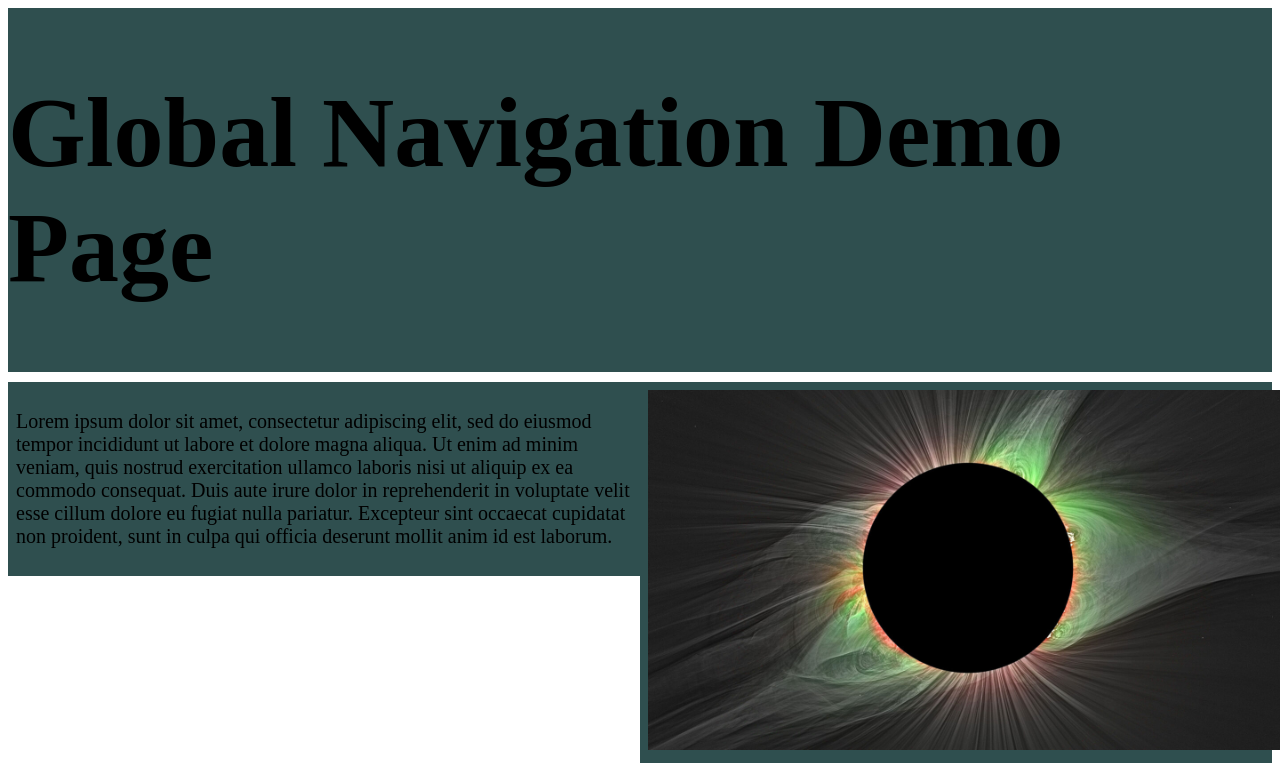
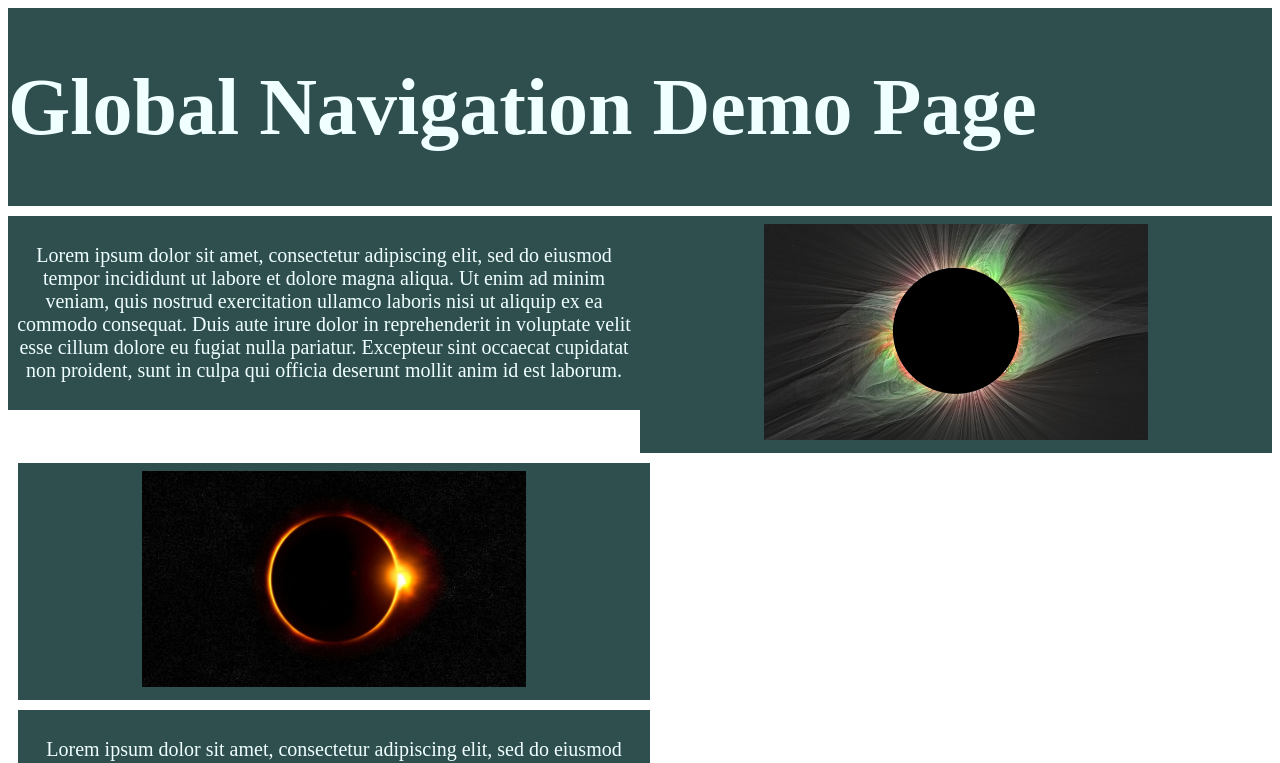
Before and after one commit to SevKraussMcClurg/sevkraussmcclurg.github.io, a plain HTML site: page NavIncludeDemo/index.html in a window 1280 px wide. Shown: the top 763 px of the page. Drawn offline with nearby package versions, Linux system fonts and the light colour scheme; a script that the page names is missing; files whose address does not match are found by name.

Commit message:
updated style

```diff
--- a/NavIncludeDemo/css/style.css
+++ b/NavIncludeDemo/css/style.css
@@ -44,19 +44,34 @@ nav {
 .title {
     float: left;
     width: 100%;
-    font-size: 50px;
+    font-size: 40px;
     background-color: darkslategray;
+    color: azure;
 }
 
-.text1, .text2, .picture1, .picture2 {
+.text1, .picture1 {
     float: left;
     width: 50%;
     margin-top: 10px;
     padding: 8px;
     background-color: darkslategray;
     font-size: 20px;
+    color: azure;
+    text-align: center;
+}
+
+.text2, .picture2 {
+    float: left;
+    width: 50%;
+    margin-top: 10px;
+    margin-left: 10px;
+    padding: 8px;
+    background-color: darkslategray;
+    font-size: 20px;
+    color: azure;
+    text-align: center;
 }
 
 img {
-    width: 50vw;
+    width: 30vw;
 }
--- a/NavIncludeDemo/index.html
+++ b/NavIncludeDemo/index.html
@@ -21,11 +21,11 @@
             <img src="images/gallery2.jpg" alt="solar eclipse">
         </div>
 
+        <div class="picture2">
+            <img src="images/gallery3.jpg" alt="solar eclipse">
+        </div>
         <div class="text2">
             <p>Lorem ipsum dolor sit amet, consectetur adipiscing elit, sed do eiusmod tempor incididunt ut labore et dolore magna aliqua. Ut enim ad minim veniam, quis nostrud exercitation ullamco laboris nisi ut aliquip ex ea commodo consequat. Duis aute irure dolor in reprehenderit in voluptate velit esse cillum dolore eu fugiat nulla pariatur. Excepteur sint occaecat cupidatat non proident, sunt in culpa qui officia deserunt mollit anim id est laborum.</p>
-        </div>
-        <div class="picture2">
-            <img src="images/gallery3.jpg" alt="solar eclipse">
         </div>
     </div>
 
```
